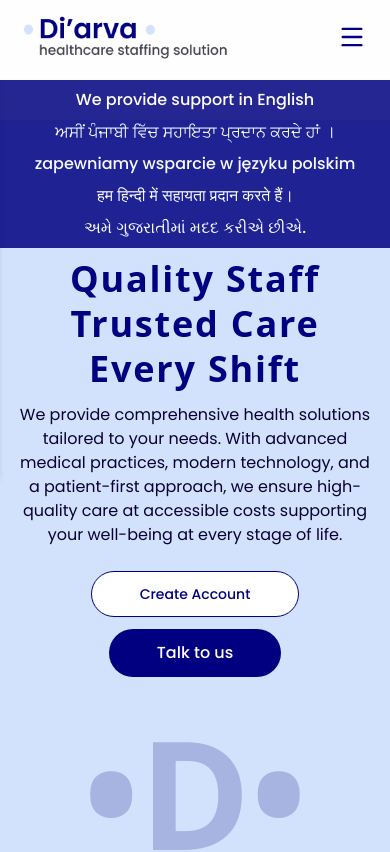
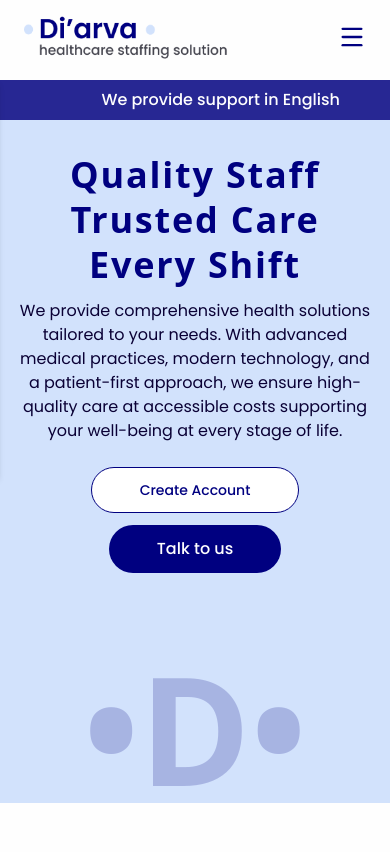
Before and after one commit to Di-arva/Frontend, a React (Vite) app: page / in a window 390 px wide. Shown: the top 852 px of the page. Built offline with nearby package versions, Linux system fonts and the light colour scheme.

Commit message:
Fix sticky label marquee tag

```diff
--- a/src/Components/Hero.jsx
+++ b/src/Components/Hero.jsx
@@ -2,7 +2,7 @@ import Button from "./Button";
 
 const Hero = () => {
   return (
-    <div className="relative bg-lightblue py-10 px-4 sm:px-8 lg:px-16">
+    <div className="relative bg-lightblue px-4 sm:px-8 lg:px-16">
       {/* Inner container with max width */}
       <div className="relative max-w-7xl mx-auto flex flex-col lg:flex-row">
         {/* Watermark "•D•" for large screens */}
@@ -11,7 +11,7 @@ const Hero = () => {
         </div>
 
         {/* Left Content (Heading + Text + Buttons) */}
-        <div className="flex mt-24 flex-col w-full lg:w-[80%] items-center lg:items-start z-10 ">
+        <div className="flex mt-8 flex-col w-full lg:w-[80%] items-center lg:items-start z-10 ">
           <h1
             className="font-bold text-darkblue
              text-4xl sm:text-5xl md:text-6xl lg:text-7xl
@@ -34,7 +34,7 @@ const Hero = () => {
             costs supporting your well-being at every stage of life.
           </p>
 
-          <div className="flex mt-6 gap-3 sm:gap-5 md:gap-5 lg:gap-6 flex-wrap justify-center lg:justify-start">
+          <div className="flex mt-6 gap-3 mb-10 sm:gap-5 md:gap-5 lg:gap-6 flex-wrap justify-center lg:justify-start">
             <Button variant="light" size="md">
               Create Account
             </Button>
--- a/src/Components/StickyLabel.jsx
+++ b/src/Components/StickyLabel.jsx
@@ -1,5 +1,3 @@
-import { useState, useEffect } from "react";
-
 const StickyLabel = () => {
   const languages = [
     "We provide support in English",
@@ -10,11 +8,20 @@ const StickyLabel = () => {
   ];
 
   return (
-    <div
-      className=" w-full  bg-darkblue opacity-85 mt-4 flex z-30 items-center fixed font-poppins  md:text-md font-medium py-2  top-16
-                    h-auto   px-2 text-base md:h-auto lg:text-sm lg:px-20 lg:py-3  lg:items-start"
-    >
-      <ul className="flex flex-wrap justify-around gap-2     text-lightbg w-full  ">
+    <div className="w-full bg-darkblue opacity-85 mt-4 flex z-30 items-center fixed font-poppins font-medium top-16 text-base lg:text-sm py-2 px-2 lg:px-20 lg:py-3">
+      {/* 📱 Mobile view - Marquee */}
+      <div className="block md:hidden w-full overflow-hidden relative">
+        <div className="inline-block whitespace-nowrap animate-scroll">
+          {languages.map((language, index) => (
+            <span key={index} className="mx-8 text-lightbg">
+              {language}
+            </span>
+          ))}
+        </div>
+      </div>
+
+      {/* 💻 Desktop view - Static */}
+      <ul className="hidden md:flex flex-wrap justify-around gap-2 text-lightbg w-full">
         {languages.map((language, index) => (
           <li
             key={index}
--- a/src/index.css
+++ b/src/index.css
@@ -6,3 +6,12 @@
   --color-lightblue: #D2E2FC;
   --color-lightbg: #FEFEFE;
 }
+
+@keyframes scroll {
+  0% { transform: translateX(100vw); } /* Start from viewport width */
+  100% { transform: translateX(-100%); }
+}
+
+.animate-scroll {
+  animation: scroll 40s linear infinite;
+}
```
